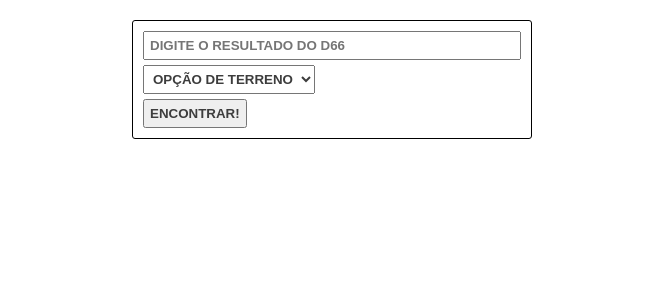
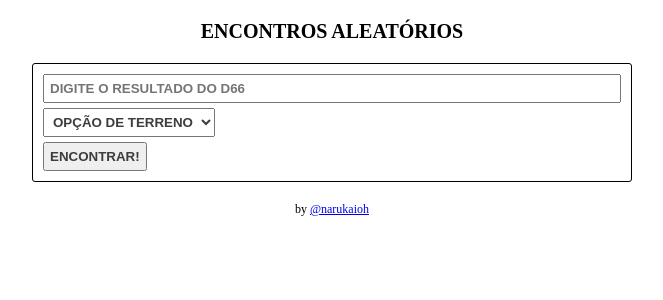
Before and after one commit to narukaioh/forbidden-tables, a React (Create React App) app: page / in a window 1280 px wide. Shown: the top 300 px of the page, without its empty margins (308-971 px from the left). Built offline with nearby package versions, Linux system fonts and the light colour scheme.

Commit message:
chore: added responsive rules for encounter item and form

```diff
--- a/src/App.css
+++ b/src/App.css
@@ -1,38 +1,16 @@
-.App {
-  text-align: center;
+.app {
+  font-family: 'Times New Roman';
 }
 
-.App-logo {
-  height: 40vmin;
-  pointer-events: none;
+.app > p {
+  text-align: center;
+  font-size: 20px;
+  text-transform: uppercase;
+  margin-bottom: 0;
 }
 
-@media (prefers-reduced-motion: no-preference) {
-  .App-logo {
-    animation: App-logo-spin infinite 20s linear;
-  }
+.developed-by {
+  text-align: center;
+  font-size: 12px;
+  display: block;
 }
-
-.App-header {
-  background-color: #282c34;
-  min-height: 100vh;
-  display: flex;
-  flex-direction: column;
-  align-items: center;
-  justify-content: center;
-  font-size: calc(10px + 2vmin);
-  color: white;
-}
-
-.App-link {
-  color: #61dafb;
-}
-
-@keyframes App-logo-spin {
-  from {
-    transform: rotate(0deg);
-  }
-  to {
-    transform: rotate(360deg);
-  }
-}
--- a/src/App.js
+++ b/src/App.js
@@ -1,9 +1,13 @@
 import Encounter from './components/encounters/component'
+import './app.css'
 
 const App = () => {
   return (
-    <div className="App">
+    <div className="app">
+      <p><strong>Encontros aleatórios</strong></p>
       <Encounter />
+
+      <span className="developed-by">by <a href="https://github.com/narukaioh">@narukaioh</a></span>
     </div>
   );
 }
--- a/src/components/encounters/component/encounter.css
+++ b/src/components/encounters/component/encounter.css
@@ -1,4 +1,3 @@
-* { box-sizing: border-box; }
 
 .encounter-container {
   padding: 10px;
@@ -8,7 +7,6 @@
   padding: 10px;
   border: 1px solid;
   border-radius: 3px;
-  max-width: 400px;
   margin: 10px auto;
 }
 
@@ -52,8 +50,6 @@
   border: 1px solid #3d3d3d;
   padding: 10px;
   border-radius: 3px;
-  min-width: 400px;
-  width: 60%;
   margin: 0 auto;
 }
 
@@ -69,3 +65,17 @@
 .encounter-item .type {
   text-transform: uppercase;
 }
+
+@media (min-width: 600px) {
+  .encounter-form,
+  .encounter-item {
+    width: 80%;
+  }
+}
+
+@media (min-width: 1200px) {
+  .encounter-form,
+  .encounter-item {
+    width: 600px;
+  }
+}
--- a/src/index.css
+++ b/src/index.css
@@ -1,10 +1,11 @@
 body {
   margin: 0;
-  font-family: -apple-system, BlinkMacSystemFont, 'Segoe UI', 'Roboto', 'Oxygen',
-    'Ubuntu', 'Cantarell', 'Fira Sans', 'Droid Sans', 'Helvetica Neue',
-    sans-serif;
   -webkit-font-smoothing: antialiased;
   -moz-osx-font-smoothing: grayscale;
+}
+
+* {
+  box-sizing: border-box;
 }
 
 code {
```
